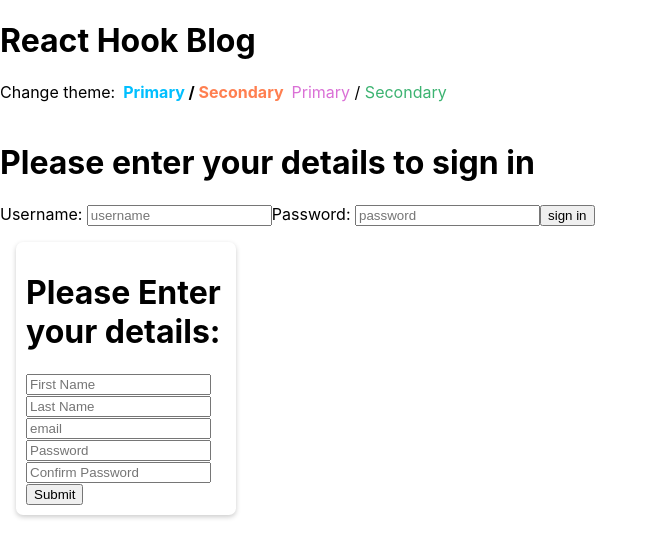
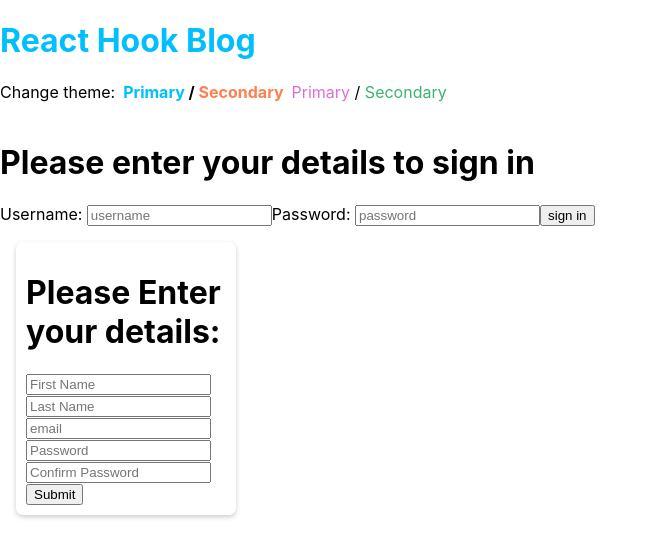
Before and after one commit to shumyla-ansari/blog-project, a React (Create React App) app: page / in a window 1280 px wide. Shown: the top 558 px of the page, without its empty margins (0-657 px from the left). Built offline with nearby package versions, Linux system fonts and the light colour scheme.

Commit message:
fixed {theme} error in App.js

```diff
--- a/src/components/App.js
+++ b/src/components/App.js
@@ -64,30 +64,25 @@ function App() {
   return (
     <div>
       <StateContext.Provider value={{ state, dispatch }}>
-      <ThemeContext.Provider value={{ theme }}>
+        <ThemeContext.Provider value={ theme }>
           <Header text="React Hook Blog" />
-        <ChangeTheme theme ={theme} setTheme ={setTheme} />
+          <ChangeTheme theme={theme} setTheme={setTheme} />
           <br />
-
-
-      <UserBar  />
-
-      {user && (
-        <Postform
-        />
-      )}
-
+          <UserBar />
+          {user && <Postform />}
           {posts.map((postItem, index) => {
             return (
+              <div>
                 <Post
                   key={index}
                   id={index}
                   title={postItem.title}
                   content={postItem.content}
                 />
+                <hr />
+              </div>
             );
           })}
-
         </ThemeContext.Provider>
       </StateContext.Provider>
     </div>
--- a/src/components/Header.js
+++ b/src/components/Header.js
@@ -1,11 +1,11 @@
 import React, { useContext } from 'react'
-import {ThemeContext} from './context'
+import { ThemeContext } from './context'
 
-function Header({text}) {
-    const {primaryColor} = useContext(ThemeContext)
+const Header = ({ text }) => {
+    const { primaryColor } = useContext(ThemeContext)
     return (
 
-            <h1 style = {{ color: primaryColor }}>{text}</h1>
+            <h1 style = {{ color: `${ primaryColor }` }}>{text}</h1>
 
 
     )
--- a/src/components/Post.js
+++ b/src/components/Post.js
@@ -1,7 +1,7 @@
 import React, { useContext } from 'react'
 import { ThemeContext, StateContext } from './context'
 
-export default function Post({id, title, content, author}) {
+export default function Post({id, title, content}) {
   const {state, dispatch} = useContext(StateContext)
   const {user} = state
 
@@ -17,7 +17,7 @@ export default function Post({id, title, content, author}) {
         <h3 style={{ color : secondaryColor }}>{title}</h3>
         <p>{content}</p>
         <br />
-        <i>Written by <b>{author}</b></i>
+        <i>Written by <b>{user}</b></i>
         <button onClick={handleDeletePost} type="submit">x</button>
       </div>
     );
--- a/src/components/context.js
+++ b/src/components/context.js
@@ -1,8 +1,8 @@
 import React from "react";
 
 export const ThemeContext = React.createContext({
-  primaryColor: "deepskyblue",
-  secondaryColor: "purple",
+  primaryColor: 'deepskyblue',
+  secondaryColor: 'coral'
 });
 
 export const StateContext = React.createContext({
```
Lines whose indentation alone changed are shown as unchanged.
